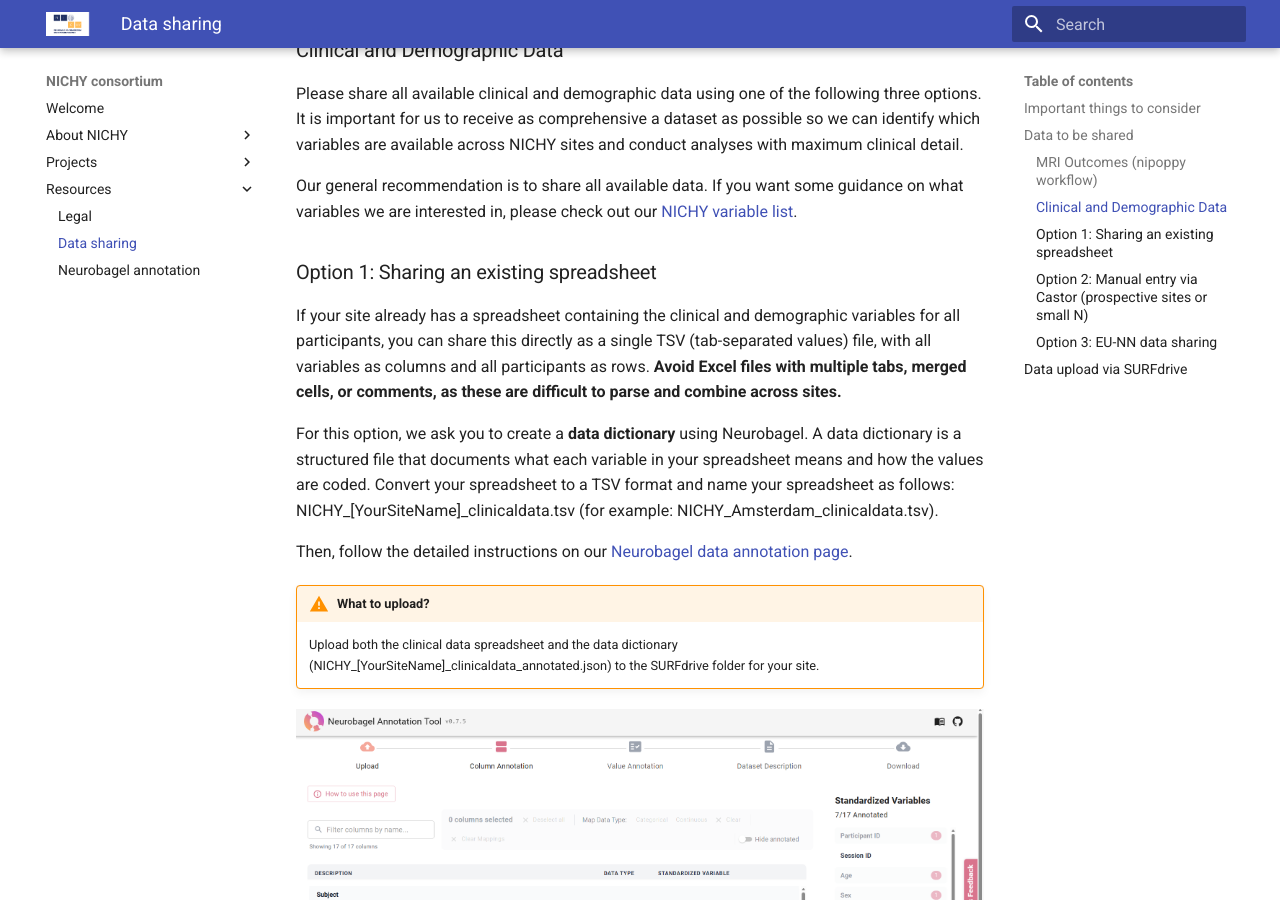
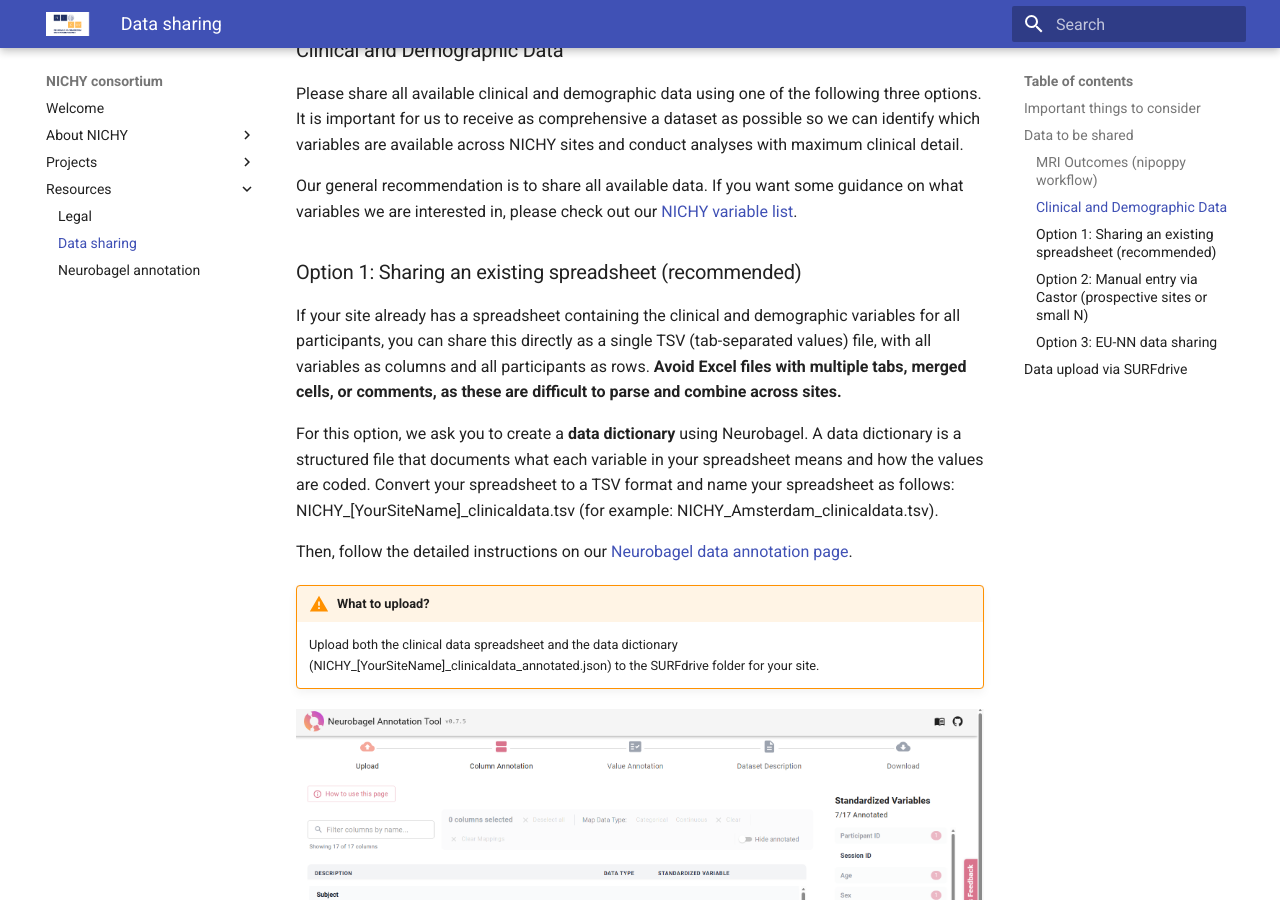
Before and after one commit to nichy-consortium/nichy, an MkDocs documentation site: the page built from docs/resources/how_to_guides/data_sharing.md, in a window 1280 px wide and 900 px high, scrolled down 1178 px. Built offline with MkDocs 1.6.1 and Material for MkDocs 9.7.7, drawn with Linux system fonts in a browser that asks for light colours.

Commit message:
Update data_sharing.md

```diff
--- a/docs/resources/how_to_guides/data_sharing.md
+++ b/docs/resources/how_to_guides/data_sharing.md
@@ -45,7 +45,7 @@ Please share all available clinical and demographic data using one of the follow
 
 Our general recommendation is to share all available data. If you want some guidance on what variables we are interested in, please check out our [NICHY variable list](https://docs.google.com/spreadsheets/d/1ubx4VcJ8pq8DuKaEKq4oYcD3IZ0A9W9TB_aDn3oyLqE/edit?gid=0#gid=0).
 
-### Option 1: Sharing an existing spreadsheet
+### Option 1: Sharing an existing spreadsheet (recommended)
 
 If your site already has a spreadsheet containing the clinical and demographic variables for all participants, you can share this directly as a single TSV (tab-separated values) file, with all variables as columns and all participants as rows. **Avoid Excel files with multiple tabs, merged cells, or comments, as these are difficult to parse and combine across sites.**
 
```
